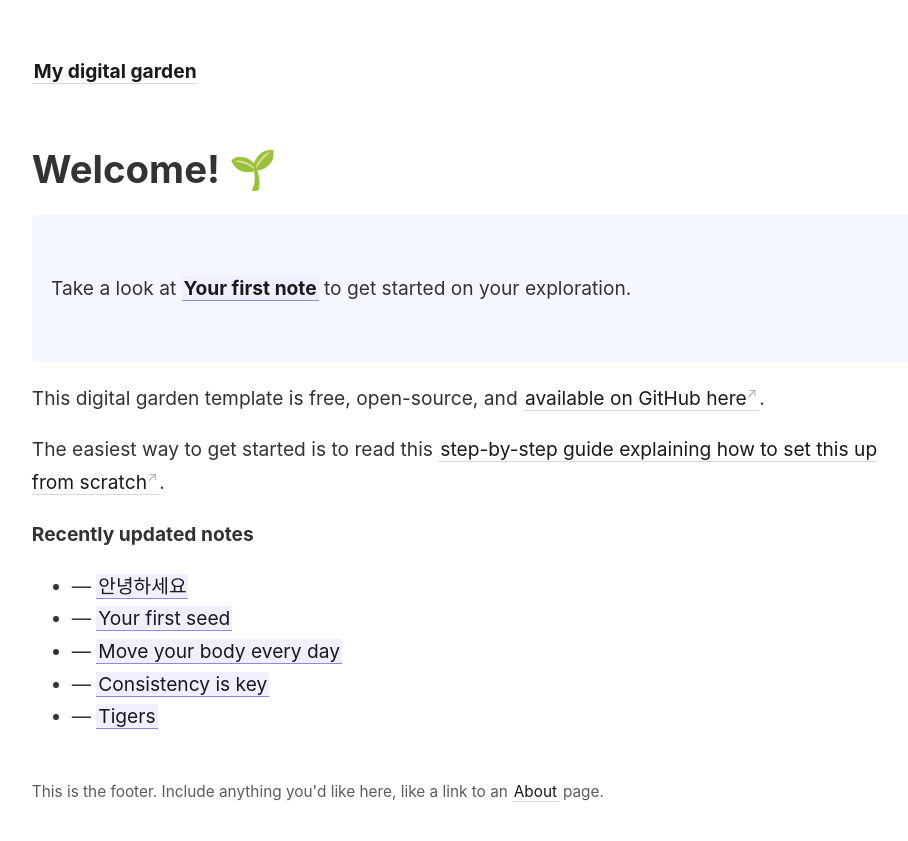
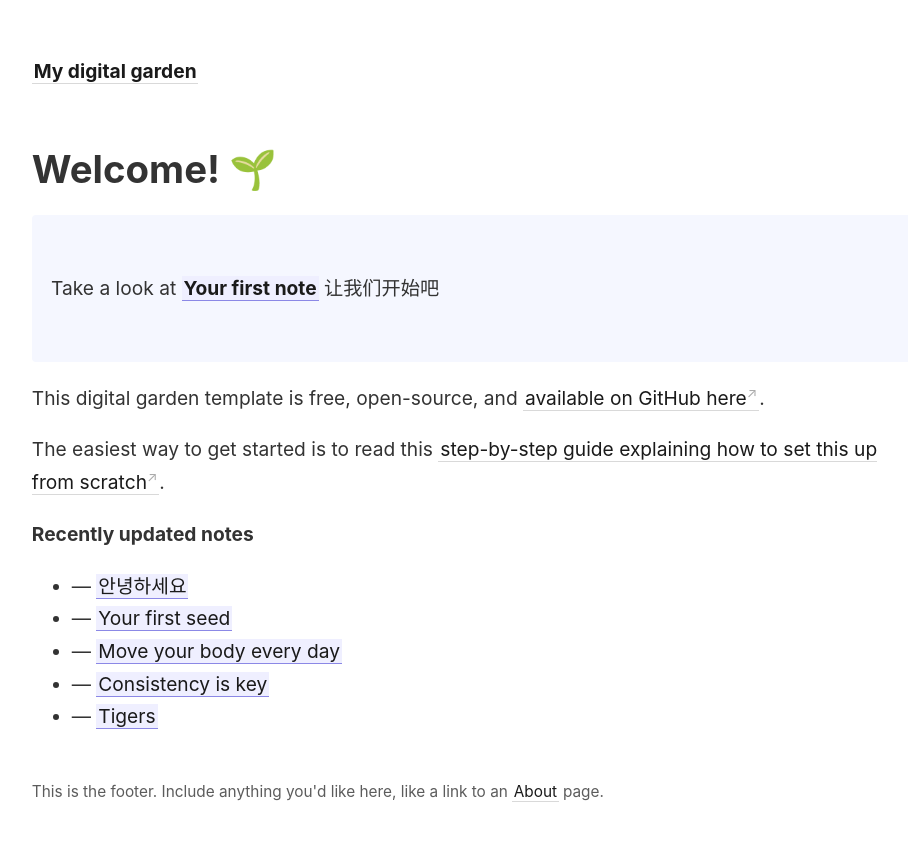
Before and after one commit to lkyxuan/bbbblog, a Jekyll site: the page built from _pages/index.md, in a window 1280 px wide. Shown: the top 841 px of the page, without its empty margins (45-953 px from the left). Built offline with Jekyll 4.4.1, drawn with Linux system fonts in a browser that asks for light colours.

Commit message:
modified:   _pages/index.md

```diff
--- a/_pages/index.md
+++ b/_pages/index.md
@@ -8,7 +8,7 @@ permalink: /
 # Welcome! 🌱
 
 <p style="padding: 3em 1em; background: #f5f7ff; border-radius: 4px;">
-  Take a look at <span style="font-weight: bold">[[Your first note]]</span> to get started on your exploration.
+  Take a look at <span style="font-weight: bold">[[Your first note]]</span> 让我们开始吧
 </p>
 
 This digital garden template is free, open-source, and [available on GitHub here](https://github.com/maximevaillancourt/digital-garden-jekyll-template).
```
